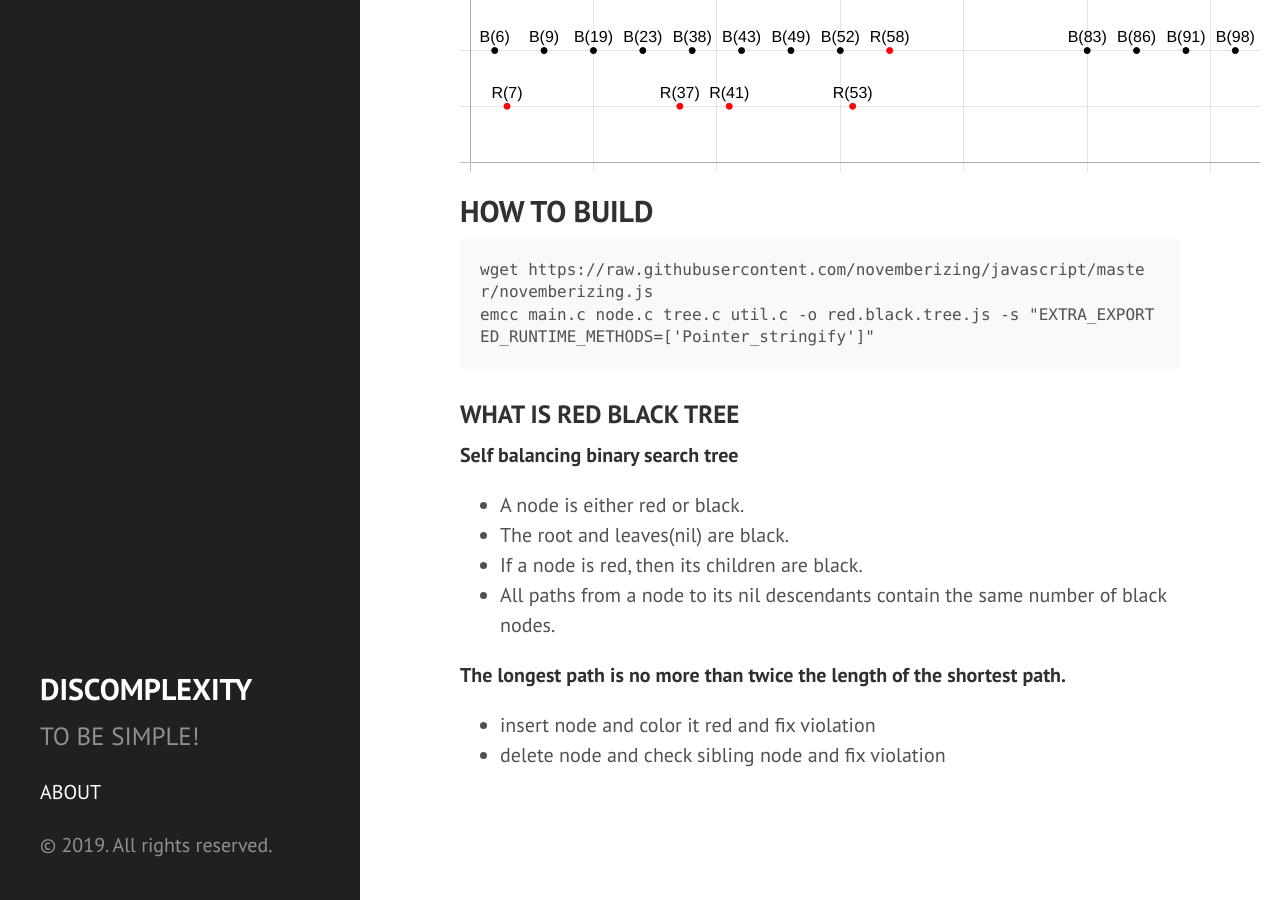
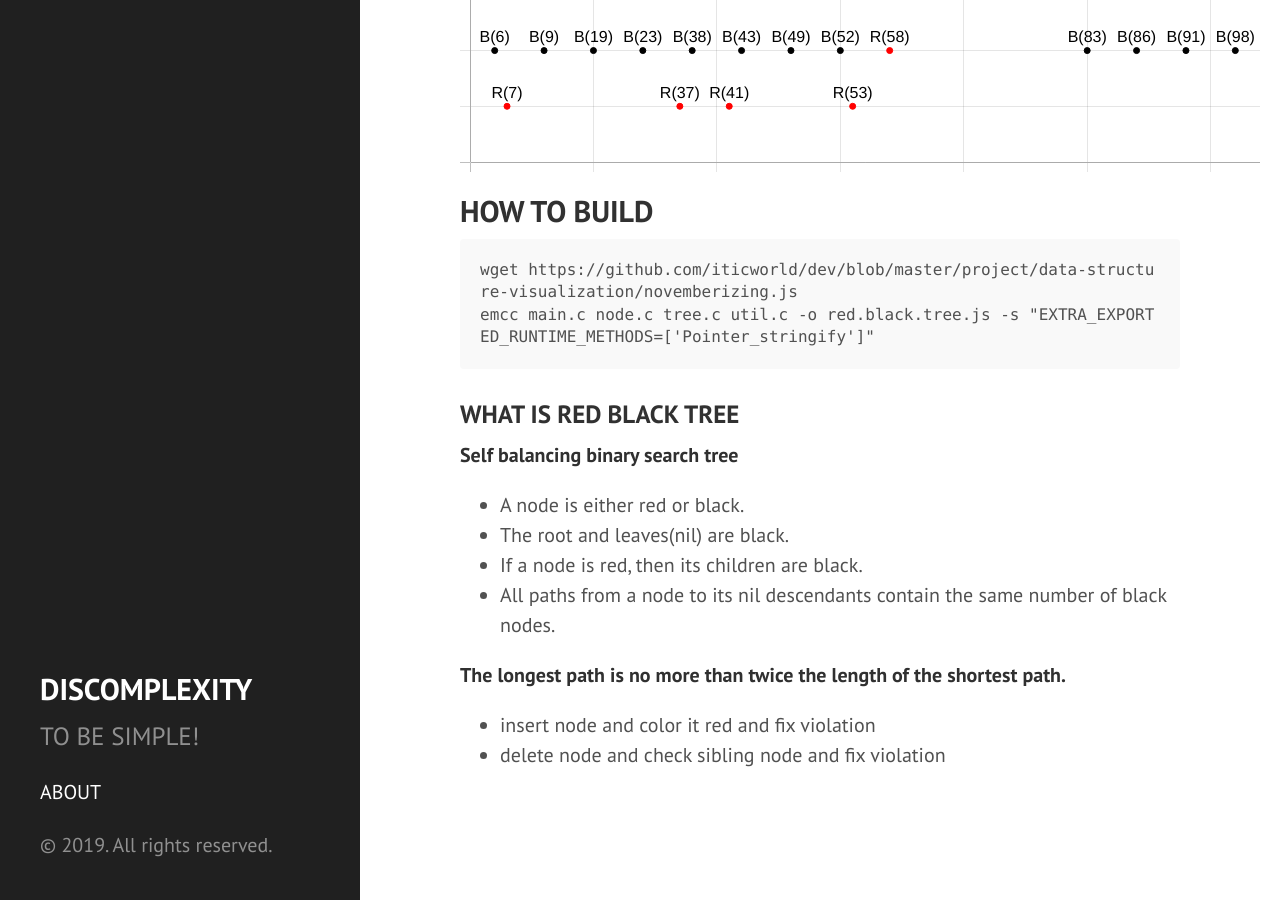
Before and after one commit to iticworld/iticworld.github.io, a Jekyll site: the page built from project/data-structure-visualization.md, in a window 1280 px wide and 900 px high, scrolled down 616 px. Built offline with Jekyll 4.4.1, drawn with Linux system fonts in a browser that asks for light colours; nearby versions of some CDN libraries; part of the change alters nothing that is shown.

Commit message:
Update datastructur visualization

````diff
--- a/project/data-structure-visualization.md
+++ b/project/data-structure-visualization.md
@@ -13,7 +13,7 @@ A simple visualization of red black tree.
 
 - [EMSCRIPTEN](https://emscripten.org/)
 - [CHARTJS](https://www.chartjs.org/)
-- [REPOSITORY]()
+- [REPOSITORY](https://github.com/iticworld/dev/tree/master/project/data-structure-visualization)
 - C
 
 <div id = "view"></div>
@@ -21,7 +21,7 @@ A simple visualization of red black tree.
 ## HOW TO BUILD
 
 ```
-wget https://raw.githubusercontent.com/novemberizing/javascript/master/novemberizing.js
+wget https://github.com/iticworld/dev/blob/master/project/data-structure-visualization/novemberizing.js
 emcc main.c node.c tree.c util.c -o red.black.tree.js -s "EXTRA_EXPORTED_RUNTIME_METHODS=['Pointer_stringify']"
 ```
 
````
